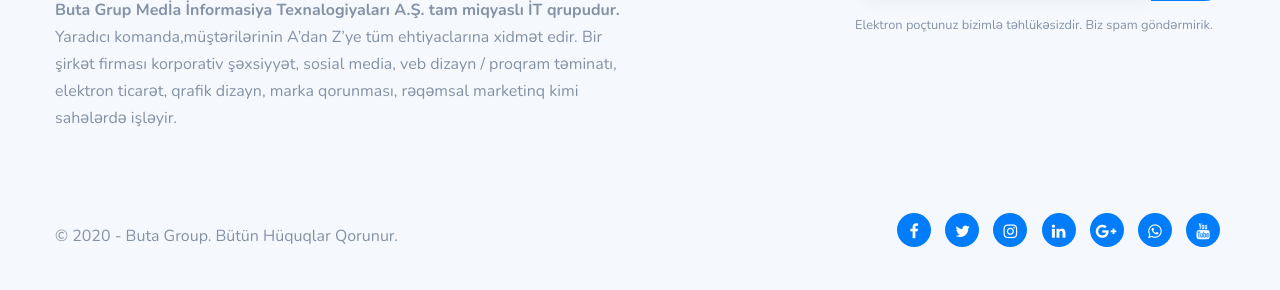
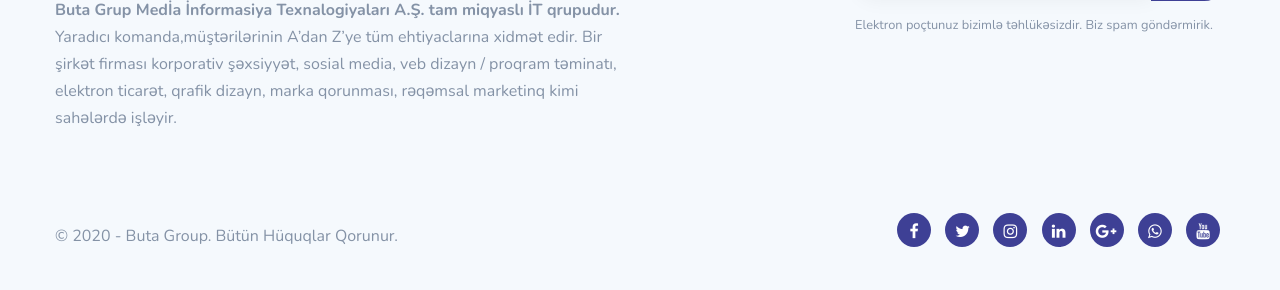
Before and after one commit to elvinaqalarov99/buta_group_php, a PHP site: page /about-us.php in a window 1280 px wide. Shown: the part 2945-3235 px from the top of the page. Run offline with PHP 8.4, Linux system fonts and the light colour scheme; data that the repository does not hold is empty.

Commit message:
Add files via upload

```diff
--- a/about-us.php
+++ b/about-us.php
@@ -79,7 +79,7 @@
                         <img src="images/img/senbay.png" class="img-fluid" alt="" />
                         <img src="images/img/senbayp.png" class="img-fluid" alt="" />
                     </div>
-                    <div style="text-align: center; margin-top: 100px;"> <a class="btn-custom" href="<?php echo 'works.php?lang='.$_SESSION['lang'];?>"><?php echo $lang['all_refs'] ?></a></div>
+                    <div style="text-align: center; margin-top: 100px;"> <a style="background: #3E4095;" class="btn-custom" href="<?php echo 'works.php?lang='.$_SESSION['lang'];?>"><?php echo $lang['all_refs'] ?></a></div>
                 </div>
             </div>
         </div>
@@ -97,7 +97,7 @@
                 </div>
 
                 <div class="col-md-4 text-lg-right text-sm-center">
-                    <a href="<?php echo 'contact-us.php?lang='.$_SESSION['lang'];?>" class="btn-custom capsule med"><?php echo $lang['about_journey_begin'] ?></a>
+                    <a href="<?php echo 'services.php?lang='.$_SESSION['lang'];?>" class="btn-custom capsule med"><?php echo $lang['about_journey_begin'] ?></a>
                 </div>
             </div>
         </div>
--- a/footer.php
+++ b/footer.php
@@ -28,9 +28,9 @@
                     <h5><?php echo $lang['newsletter']; ?></h5>
 
                     <p><?php echo $lang['subscribe'] ?></p>
-                    <form action="<?php echo htmlspecialchars($_SERVER["PHP_SELF"].'#form_subscribe'.'?lang='.$_SESSION['lang']); ?>" class="row" id="form_subscribe" method="post" name="form_subscribe">
+                    <form action="<?php echo htmlspecialchars($_SERVER["PHP_SELF"].'?lang='.$_SESSION['lang'].'#form_subscribe'); ?>" class="row" id="form_subscribe" method="post" name="form_subscribe">
                         <div class="col text-center">
-                            <input class="form-control" id="name_1" name="name_1" placeholder="<?php echo $lang['email'] ?>" type="text" /> <a href="#" onclick="this.closest('form').submit();return false;" id="btn-submit"><i class="arrow_right"></i></a>
+                            <input class="form-control" id="name_1" name="name_1" placeholder="<?php echo $lang['email'] ?>" type="text" /> <a href="#" onclick="this.closest('form').submit();return false;" id="btn-submit"><i style="background: #3E4095;" class="arrow_right"></i></a>
                             <?php echo $message;  ?>
                             <div class="clearfix"></div>
                         </div>
@@ -48,13 +48,13 @@
 
             <div class="col-md-6 text-md-right text-sm-left">
                 <div class="social-icons">
-                    <a href="https://www.facebook.com/butagruptr/" target="_blank"><i class="fa fa-facebook fa-lg"></i></a>
-                    <a href="https://twitter.com/butagrup" target="_blank"><i class="fa fa-twitter fa-lg"></i></a>
-                    <a href="https://www.instagram.com/butagrup/" target="_blank"><i class="fa fa-instagram fa-lg"></i></a>
-                    <a href="https://www.linkedin.com/company/buta-grup/" target="_blank"><i class="fa fa-linkedin fa-lg"></i></a>
-                    <a href="https://plus.google.com/u/0/103136009122761650644/" target="_blank"><i class="fa fa-google-plus fa-lg"></i></a>
-                    <a href="https://api.whatsapp.com/send?phone=905302363395" target="_blank"><i class="fa fa-whatsapp fa-lg"></i></a>
-                    <a href="https://www.youtube.com/channel/UCHnlDWK84ZgzQRAZgSb65aQ" target="_blank"><i class="fa fa-youtube fa-lg"></i></a>
+                    <a href="https://www.facebook.com/butagruptr/" target="_blank"><i style="background: #3E4095;" class="fa fa-facebook fa-lg"></i></a>
+                    <a href="https://twitter.com/butagrup" target="_blank"><i style="background: #3E4095;" class="fa fa-twitter fa-lg"></i></a>
+                    <a href="https://www.instagram.com/butagrup/" target="_blank"><i style="background: #3E4095;" class="fa fa-instagram fa-lg"></i></a>
+                    <a href="https://www.linkedin.com/company/buta-grup/" target="_blank"><i style="background: #3E4095;" class="fa fa-linkedin fa-lg"></i></a>
+                    <a href="https://plus.google.com/u/0/103136009122761650644/" target="_blank"><i style="background: #3E4095;" class="fa fa-google-plus fa-lg"></i></a>
+                    <a href="https://api.whatsapp.com/send?phone=905302363395" target="_blank"><i style="background: #3E4095;" class="fa fa-whatsapp fa-lg"></i></a>
+                    <a href="https://www.youtube.com/channel/UCHnlDWK84ZgzQRAZgSb65aQ" target="_blank"><i style="background: #3E4095;" class="fa fa-youtube fa-lg"></i></a>
                 </div>
             </div>
         </div>
--- a/header.php
+++ b/header.php
@@ -55,7 +55,7 @@
 
 </head>
 
-<body>
+<body data-anm=".anm">
 <div id="wrapper">
 <!-- header begin -->
 <header class="header-light transparent scroll-light">
@@ -105,7 +105,7 @@
                             </ul>
                         </div>
                         <div class="align-self-center ml-auto header-col-right">
-                            <a class="btn-custom" href="<?php echo 'contact-us.php?lang='.$_SESSION['lang'];?>"><?php echo $lang['connection']; ?></a>
+                            <a style="background: #3E4095;" class="btn-custom" href="<?php echo 'contact-us.php?lang='.$_SESSION['lang'];?>"><?php echo $lang['connection']; ?></a>
                             <span id="menu-btn"></span>
                         </div>
                         <div class="clearfix"></div>
```
Also changed, not shown: index.php (+18 -16 lines).
